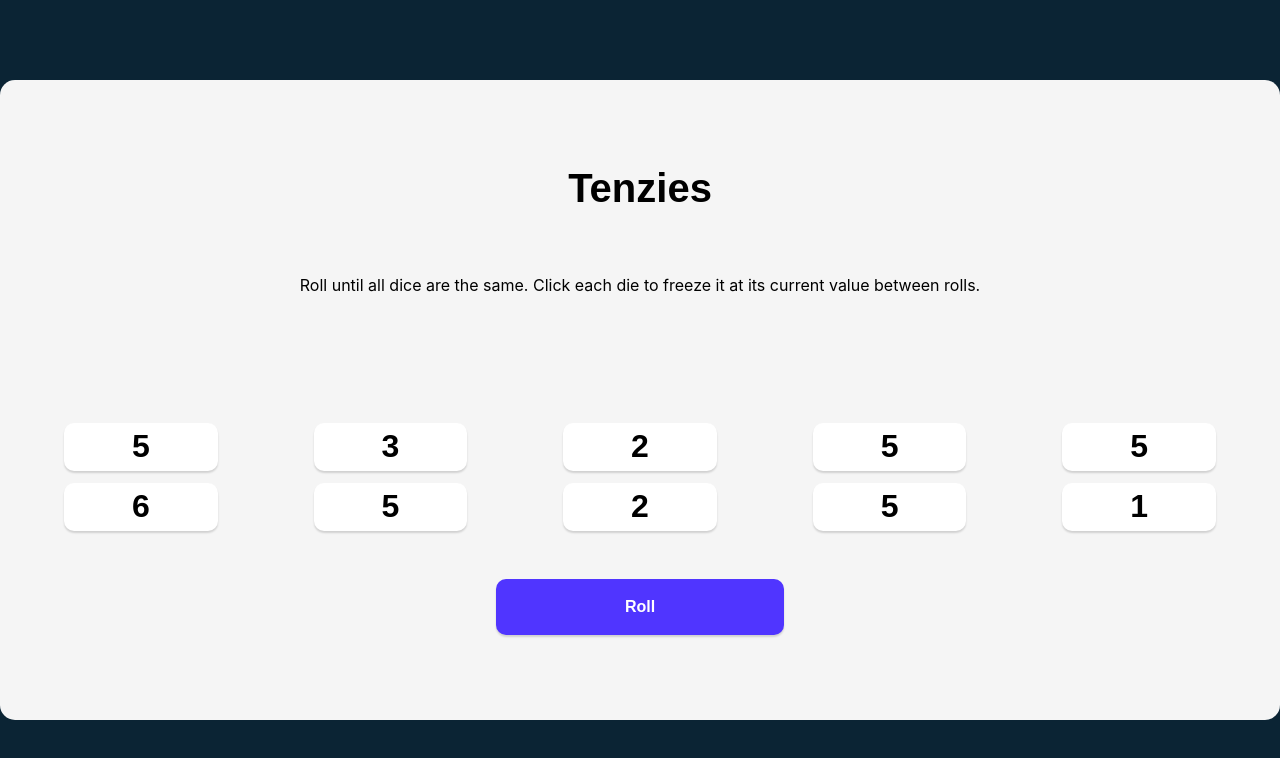
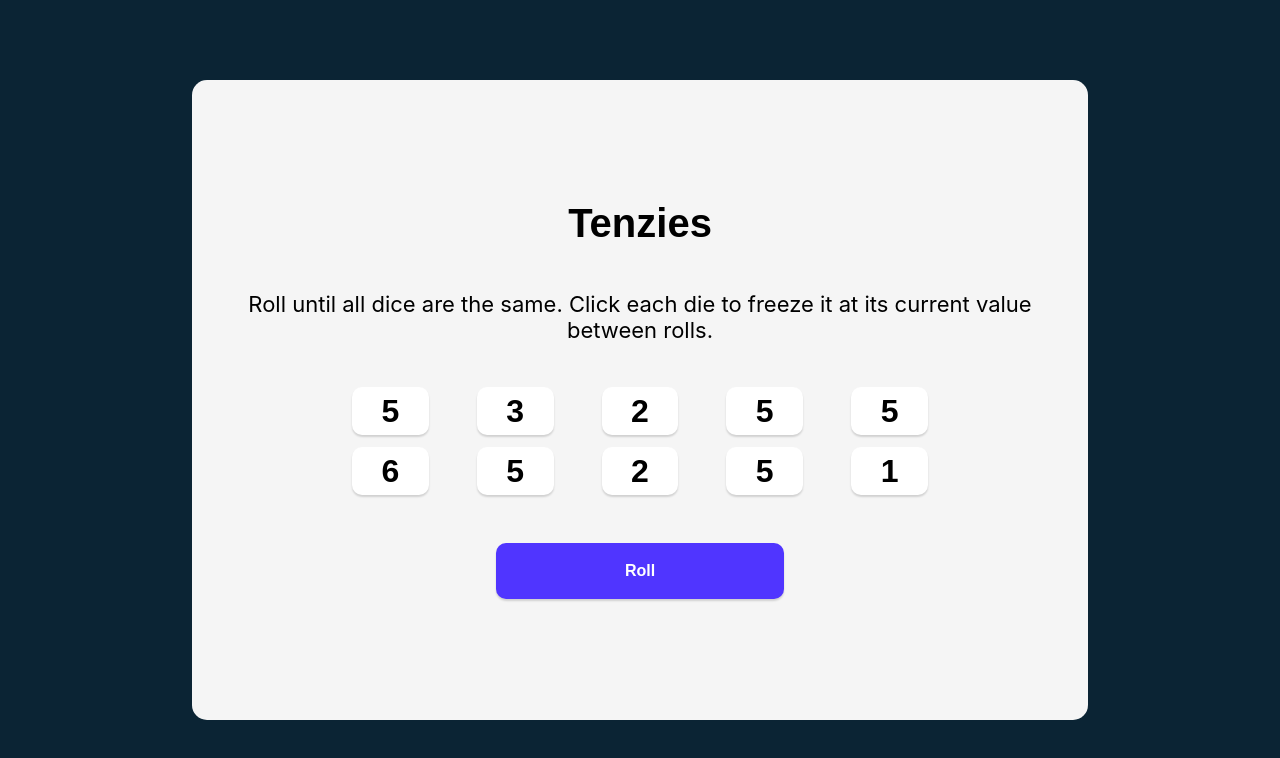
Before and after one commit to svenrisse/Tenzies, a React app: page / in a window 1280 px wide. Shown: the top 758 px of the page. Built offline with nearby package versions, Linux system fonts and the light colour scheme; the HTML template or start-up script is replaced by a standard one.

Commit message:
media: desktop

```diff
--- a/src/components/Dice.css
+++ b/src/components/Dice.css
@@ -9,6 +9,12 @@
     cursor: pointer;
 }
 
+@media screen and (min-width: 1100px) {
+    .dice-face {
+        width: 6vw;
+    }
+}
+
 .dice-number {
     font-size: 2rem;
 }
--- a/src/index.css
+++ b/src/index.css
@@ -2,22 +2,29 @@ body {
     margin: 0;
     height: 100vh;
     width: 100vw;
-    background-color: #0B2434;
+    background-color: #0b2434;
     display: flex;
     align-items: center;
     justify-content: center;
-    font-family: 'Karla', sans-serif;
+    font-family: "Karla", sans-serif;
 }
 
 .app-container {
     height: 80vh;
     width: 100vw;
-    background-color: #F5F5F5;
+    background-color: #f5f5f5;
     border-radius: 15px;
     display: flex;
     flex-direction: column;
     justify-content: center;
     align-items: center;
+}
+
+@media screen and (min-width: 1100px) {
+    .app-container {
+        font-size: 22px;
+        width: 70vw;
+    }
 }
 
 .title {
@@ -26,7 +33,7 @@ body {
 }
 
 .instructions {
-    font-family: 'Inter', sans-serif;
+    font-family: "Inter", sans-serif;
     font-weight: 400;
     margin-top: 0;
     text-align: center;
@@ -43,8 +50,15 @@ body {
     margin-bottom: 7.5vh;
 }
 
+@media screen and (min-width: 1100px) {
+    .dice-container {
+        margin-top: 0;
+        margin-right: 15vw;
+    }
+}
+
 .app-button {
-    font-family: 'Karla', sans-serif;
+    font-family: "Karla", sans-serif;
     font-size: 1rem;
     font-weight: 600;
     height: 7vh;
@@ -52,8 +66,8 @@ body {
     border-radius: 10px;
     border: 0;
     box-shadow: 0px 2px 2px rgba(0, 0, 0, 0.15);
-    background-color: #5035FF;
-    color: #FFFFFF;
+    background-color: #5035ff;
+    color: #ffffff;
     cursor: pointer;
 }
 .app-button:active {
```
